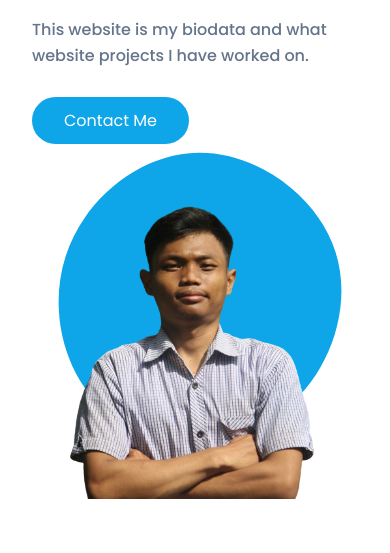
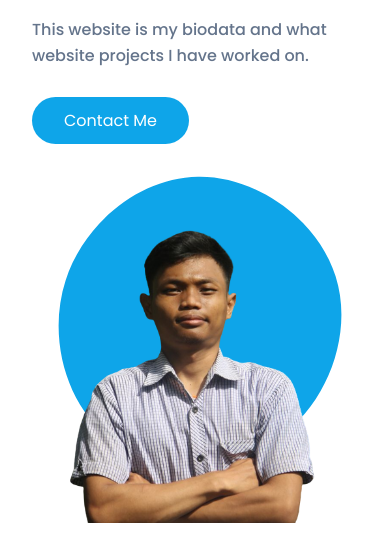
Before and after one commit to Sahrul5061/Porto, a website: page index.html in a window 390 px wide. Shown: the part 291-844 px from the top of the page. Drawn offline with Linux system fonts and the light colour scheme.

Commit message:
update responsive + perbaikan

```diff
--- a/index.html
+++ b/index.html
@@ -60,7 +60,7 @@
             <a href="#" class="text-base text-white bg-primary py-3 px-8 rounded-full hover:shadow-lg hover:opacity-80 transition duration-300 ease-in-out">Contact Me</a>
           </div>
           <div class="w-full self-end px-4 lg:w-1/2">
-            <div class="relative mt-10 lg:mt-9 lg:right-0">
+            <div class="relative mt-16 lg:mt-9 lg:right-0">
               <img src="dist/img/sahrul.png" alt="sahrul" class="max-w-full mx-auto" />
               <span class="absolute -bottom-0 -z-10 left-1/2 -translate-x-1/2"
                 ><svg width="400" height="400" class="md:w-[550px] md:h-[550px]" viewBox="0 0 200 200" xmlns="http://www.w3.org/2000/svg">
```
Also changed, not shown: dist/output.css.
